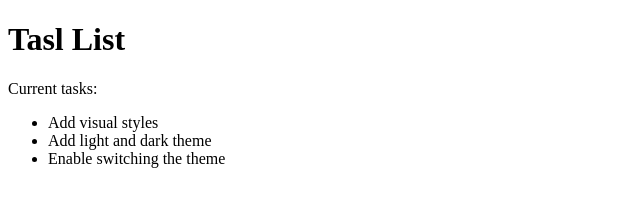
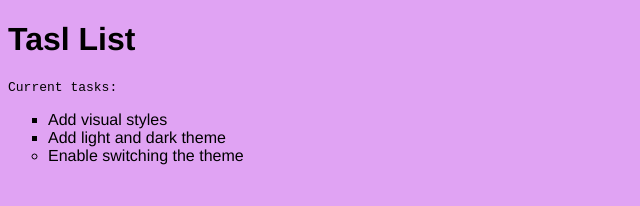
Before and after one commit to rebecalopes822/site-fundacao-bradesco, a plain HTML site: page index.html in a window 1280 px wide. Shown: the whole page, without its empty margins (0-640 px from the left). Drawn offline with Linux system fonts and the light colour scheme.

Commit message:
Adição do main.css

```diff
--- a/index.html
+++ b/index.html
@@ -7,7 +7,7 @@
     <link rel="stylesheet" href="main.css">
 </head>
 
-<body>
+<body class="light-theme">
     <h1>Tasl List</h1>
     <p id="msg">Current tasks:</p>
     <ul>
--- a/main.css
+++ b/main.css
@@ -0,0 +1,44 @@
+body {
+    font-family: monospace; /* família de fonte para o corpo */
+}
+
+ul {
+    font-family: helvetica; /* estilo para lista ordenada */
+}
+
+li {
+    list-style: circle; /* estilo para item da lista */
+}
+
+.list {
+    list-style: square; /* estilo para a classe list */
+}
+
+#msg {
+    font-family: monospace; /* familia de fonte para o parágrafo */
+}
+
+.light-theme {
+    color: #000000; /* cor para tema claro */
+    background: #e0a3f3; /* cor do fundo */
+}
+
+:root { /* variáveis para cores */
+    --green: #e0a3f3;
+    --white: #ffffff;
+    --black: #000000;
+}
+
+.dark-theme { /* se o cody tiver com classe para tema escuro */
+    --bg: var(--black); /* cor de fundo */
+    --fontColor: var(--green); /* cor do texto */
+}
+
+* { /* seleciona todos os elementos do doc */
+    color: var(--fontColor);
+    font-family: helvetica;
+}
+
+body {
+    background: var(--bg); /* cor de fundo para o body */
+}
```
